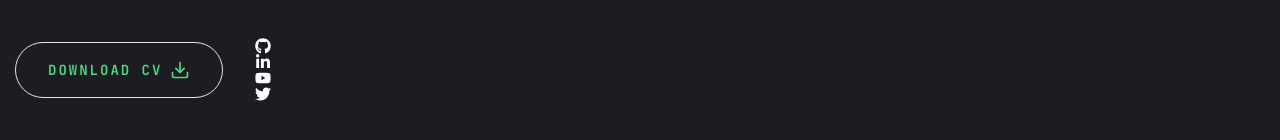
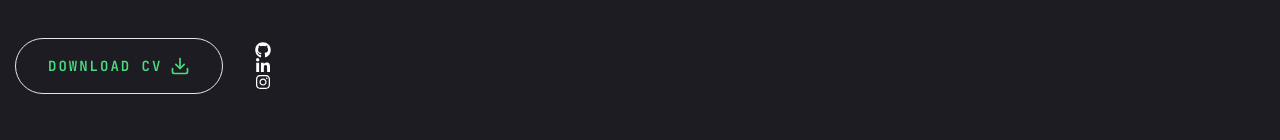
Before and after one commit to a10smd/portfolio-main, a Next.js app: page / in a window 1280 px wide. Shown: the part 474-614 px from the top of the page. Built offline with nearby package versions, Linux system fonts and the light colour scheme.

Commit message:
Major Changes

```diff
--- a/components/Social.jsx
+++ b/components/Social.jsx
@@ -1,12 +1,14 @@
 import Link from "next/link";
-import { FaGithub, FaLinkedinIn, FaYoutube, FaTwitter } from "react-icons/fa";
+import { FaGithub, FaLinkedinIn, FaInstagram } from "react-icons/fa";
 
 // Define an array of social icons and their respective paths
 const socials = [
   { icon: <FaGithub />, path: "https://github.com/a10smd" },
   { icon: <FaLinkedinIn />, path: "www.linkedin.com/in/abdus-samad-5a5171225" },
-  { icon: <FaYoutube />, path: "https://youtube.com/your-channel" },
-  { icon: <FaTwitter />, path: "https://twitter.com/your-handle" },
+  {
+    icon: <FaInstagram />,
+    path: "https://www.instagram.com/as_30ae?igsh=NTc4MTIwNjQ2YQ==",
+  },
 ];
 
 const Social = ({ containerStyles, iconStyles }) => {
```
